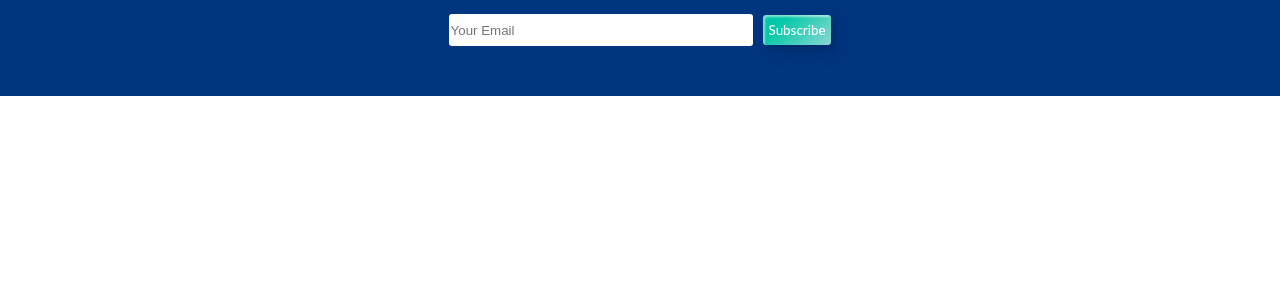
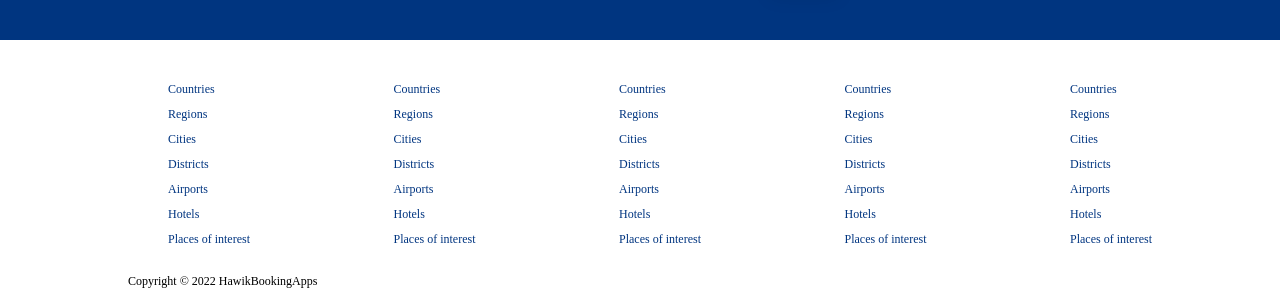
Before and after one commit to hawiksfd/booking-ui, a React (Create React App) app: page / in a window 1280 px wide. Shown: the part 1930-2224 px from the top of the page. Before the commit the page ends 2034 px from the top, so only its background shows below. Built offline with nearby package versions, Linux system fonts and the light colour scheme.

Commit message:
Menambahkan footer

```diff
--- a/src/components/featured/featured.css
+++ b/src/components/featured/featured.css
@@ -21,9 +21,15 @@
     object-fit: cover;
 }
 
-.featuredTitle {
+.featuredTitle>h1 {
     position: absolute;
-    bottom: 20px;
+    bottom: 25px;
     left: 20px;
+}
 
+
+.featuredTitle>h2 {
+    position: absolute;
+    bottom: 1px;
+    left: 20px;
 }
--- a/src/components/featuredProperties/featuredProperties.css
+++ b/src/components/featuredProperties/featuredProperties.css
@@ -1,6 +1,6 @@
 .fp {
     width: 100%;
-    min-width: 1024px;
+    max-width: 1024px;
     display: flex;
     justify-content: space-between;
     gap: 20px;
--- /dev/null
+++ b/src/components/footer/Footer.jsx
@@ -0,0 +1,59 @@
+import React from 'react'
+import './footer.css';
+
+const Footer = () => {
+    return (
+        <div className='footer'>
+            <div className="fLists">
+                <ul className="fList">
+                    <li className="fListItem">Countries</li>
+                    <li className="fListItem">Regions</li>
+                    <li className="fListItem">Cities</li>
+                    <li className="fListItem">Districts</li>
+                    <li className="fListItem">Airports</li>
+                    <li className="fListItem">Hotels</li>
+                    <li className="fListItem">Places of interest</li>
+                </ul>
+                <ul className="fList">
+                    <li className="fListItem">Countries</li>
+                    <li className="fListItem">Regions</li>
+                    <li className="fListItem">Cities</li>
+                    <li className="fListItem">Districts</li>
+                    <li className="fListItem">Airports</li>
+                    <li className="fListItem">Hotels</li>
+                    <li className="fListItem">Places of interest</li>
+                </ul>
+                <ul className="fList">
+                    <li className="fListItem">Countries</li>
+                    <li className="fListItem">Regions</li>
+                    <li className="fListItem">Cities</li>
+                    <li className="fListItem">Districts</li>
+                    <li className="fListItem">Airports</li>
+                    <li className="fListItem">Hotels</li>
+                    <li className="fListItem">Places of interest</li>
+                </ul>
+                <ul className="fList">
+                    <li className="fListItem">Countries</li>
+                    <li className="fListItem">Regions</li>
+                    <li className="fListItem">Cities</li>
+                    <li className="fListItem">Districts</li>
+                    <li className="fListItem">Airports</li>
+                    <li className="fListItem">Hotels</li>
+                    <li className="fListItem">Places of interest</li>
+                </ul>
+                <ul className="fList">
+                    <li className="fListItem">Countries</li>
+                    <li className="fListItem">Regions</li>
+                    <li className="fListItem">Cities</li>
+                    <li className="fListItem">Districts</li>
+                    <li className="fListItem">Airports</li>
+                    <li className="fListItem">Hotels</li>
+                    <li className="fListItem">Places of interest</li>
+                </ul>
+            </div>
+            <div className="fText">Copyright © 2022 HawikBookingApps</div>
+        </div>
+    )
+}
+
+export default Footer
--- /dev/null
+++ b/src/components/footer/footer.css
@@ -0,0 +1,24 @@
+.footer {
+    width: 100%;
+    max-width: 1024px;
+    font-size: 12px;
+
+}
+
+.fLists {
+    width: 100%;
+    display: flex;
+    justify-content: space-between;
+    margin-bottom: 5px;
+
+}
+
+.fList {
+    list-style: none;
+}
+
+.fListItem {
+    margin-bottom: 10px;
+    color: #003580;
+    cursor: pointer;
+}
--- a/src/components/propertyList/propertyList.css
+++ b/src/components/propertyList/propertyList.css
@@ -21,6 +21,7 @@
 
 .pListTitle>h1 {
     font-size: 18px;
+    height: 10px;
 }
 
 .pListTitle>h2 {
--- a/src/pages/home/Home.jsx
+++ b/src/pages/home/Home.jsx
@@ -1,5 +1,6 @@
 import Featured from "../../components/featured/Featured";
 import FeaturedProperties from "../../components/featuredProperties/FeaturedProperties";
+import Footer from "../../components/footer/Footer";
 import Header from "../../components/header/Header";
 import MailList from "../../components/mailList/MailList";
 import Navbar from "../../components/navbar/Navbar";
@@ -24,6 +25,8 @@
                 <FeaturedProperties />
                 <MailList />
 
+                <Footer />
+
             </div>
         </div>
     )
```
